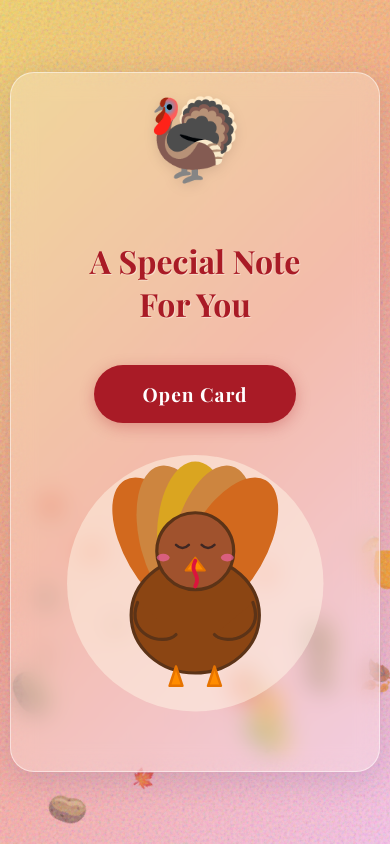
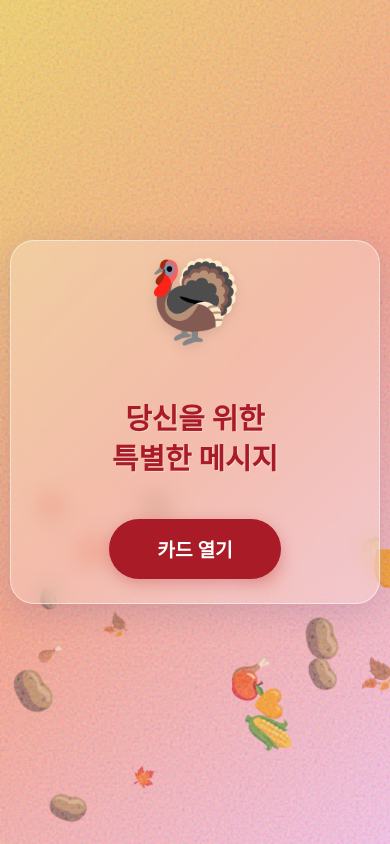
Before and after one commit to subeez/turkeyboii, a plain HTML site: page index.html in a window 390 px wide. Drawn offline with nearby package versions, Linux system fonts and the light colour scheme; a web font is replaced by a local one.

Commit message:
Update: latest changes

```diff
--- a/index.html
+++ b/index.html
@@ -1,12 +1,12 @@
 <!DOCTYPE html>
-<html lang="en">
+<html lang="ko">
 <head>
     <meta charset="UTF-8">
     <meta name="viewport" content="width=device-width, initial-scale=1.0">
-    <title>Happy Thanksgiving Miles! 🍂</title>
+    <title>즐거운 추수감사절 보내, 마일스! 🍂</title>
     <link rel="preconnect" href="https://fonts.googleapis.com">
     <link rel="preconnect" href="https://fonts.gstatic.com" crossorigin>
-    <link href="https://fonts.googleapis.com/css2?family=Great+Vibes&family=Lora:ital,wght@0,400;0,600;1,400&family=Playfair+Display:wght@700;900&display=swap" rel="stylesheet">
+    <link href="https://fonts.googleapis.com/css2?family=Gowun+Batang:wght@400;700&family=Nanum+Pen+Script&family=Noto+Serif+KR:wght@300;500&display=swap" rel="stylesheet">
 
     <style>
         /* --- CSS Variables & Reset --- */
@@ -25,10 +25,10 @@
         * { margin: 0; padding: 0; box-sizing: border-box; }
 
         body {
-            font-family: 'Lora', serif;
+            font-family: 'Noto Serif KR', serif; /* Korean Serif for body */
             color: var(--color-brown);
             min-height: 100vh;
-            overflow: hidden; /* Prevent scrollbars from floating elements */
+            overflow: hidden;
             position: relative;
             display: flex;
             justify-content: center;
@@ -37,7 +37,7 @@
             background: linear-gradient(135deg, #f6d365 0%, #fda085 50%, #fbc2eb 100%);
         }
 
-        /* --- Noise Texture Overlay (Film Grain Look) --- */
+        /* --- Noise Texture Overlay --- */
         .texture-overlay {
             position: fixed;
             top: 0; left: 0; width: 100%; height: 100%;
@@ -107,19 +107,23 @@
         }
 
         h1.intro-title {
-            font-family: 'Playfair Display', serif;
-            font-size: 2.5rem;
+            font-family: 'Gowun Batang', serif; /* Korean Heading Font */
+            font-weight: 700;
+            font-size: 2.2rem;
             color: var(--color-cranberry);
             margin-bottom: 1rem;
             text-shadow: 1px 1px 0px rgba(255,255,255,0.4);
+            line-height: 1.4;
+            word-break: keep-all; /* Prevents breaking words awkwardly in Korean */
         }
 
         button#open-button {
             background: var(--color-cranberry);
             color: #fff;
-            font-family: 'Playfair Display', serif;
+            font-family: 'Gowun Batang', serif;
+            font-weight: 700;
             font-size: 1.2rem;
-            letter-spacing: 1px;
+            letter-spacing: 0px;
             padding: 16px 48px;
             border: none;
             border-radius: 50px;
@@ -170,24 +174,27 @@
         }
 
         .letter-heading {
-            font-family: 'Playfair Display', serif;
+            font-family: 'Gowun Batang', serif;
+            font-weight: 700;
             color: var(--color-cranberry);
-            font-size: 2rem;
+            font-size: 1.8rem;
             margin-bottom: 1.5rem;
-            line-height: 1.2;
+            line-height: 1.3;
+            word-break: keep-all;
         }
 
         .letter-body {
-            font-size: 1.15rem;
-            line-height: 1.8em; /* Aligns with the paper lines */
+            font-size: 1.1rem;
+            line-height: 1.8em;
             text-align: left;
             margin-bottom: 2rem;
             color: #333;
+            word-break: keep-all; /* Important for Korean readability */
         }
 
         .signature {
-            font-family: 'Great Vibes', cursive;
-            font-size: 2.2rem;
+            font-family: 'Nanum Pen Script', cursive; /* Korean Handwriting Font */
+            font-size: 2.5rem;
             text-align: right;
             color: var(--color-pumpkin);
             margin-top: 1rem;
@@ -220,7 +227,7 @@
         @media (max-width: 600px) {
             .glass-container { width: 95%; padding: 1.5rem; }
             .paper-card { padding: 25px 20px; }
-            h1.intro-title { font-size: 2rem; }
+            h1.intro-title { font-size: 1.8rem; }
         }
     </style>
 </head>
@@ -234,56 +241,26 @@
 
         <div id="opening-screen">
             <div class="turkey-icon">🦃</div>
-            <h1 class="intro-title">A Special Note<br>For You</h1>
-            <button id="open-button" onclick="revealLetter()">Open Card</button>
+
+            <h1 class="intro-title">당신을 위한<br>특별한 메시지</h1>
+            <button id="open-button" onclick="revealLetter()">카드 열기</button>
         </div>
 
         <div id="letter-content">
             <div class="paper-card">
-                <h2 class="letter-heading">Happy Thanksgiving Miles!</h2>
+                <h2 class="letter-heading">즐거운 추수감사절 보내,<br>마일스!</h2>
                 <div class="letter-body">
-                    <p>I am truly thankful for the wonderful memories we've made together this year. I am thankful for meeting such an amazing individual and couldn't have asked for a more loving partner.</p>
+                    <p>올해 우리가 함께 만든 멋진 추억들에 정말 감사해. 이렇게 멋진 사람을 만나게 되어서, 그리고 이보다 더 사랑스러운 연인은 없을 거라는 생각에 항상 고마움을 느껴.</p>
                     <br>
-                    <p>I hope we can continue to grow together and have even more fun during this holiday season. I love you. &lt;3</p>
+                    <p>앞으로도 함께 성장하며 이번 연휴 동안 더 즐거운 시간 보냈으면 좋겠어. 사랑해. &lt;3</p>
                 </div>
-                <div class="signature">- Love, Soobin</div>
+                <div class="signature">- 사랑을 담아, 수빈</div>
             </div>
 
             <div class="footer-link">
                 Visit: <a href="https://github.com/subeez/turkeyboii" target="_blank">github.com/subeez/turkeyboii</a>
             </div>
         </div>
-        <svg xmlns="http://www.w3.org/2000/svg" viewBox="0 0 500 500">
-  <circle cx="250" cy="250" r="200" fill="#fff5e6" opacity="0.5" />
-
-  <g transform="translate(250, 280)">
-    <ellipse cx="0" cy="-100" rx="60" ry="120" fill="#d2691e" transform="rotate(-30)"/>
-    <ellipse cx="0" cy="-100" rx="60" ry="120" fill="#cd853f" transform="rotate(-15)"/>
-    <ellipse cx="0" cy="-100" rx="60" ry="120" fill="#daa520"/>
-    <ellipse cx="0" cy="-100" rx="60" ry="120" fill="#cd853f" transform="rotate(15)"/>
-    <ellipse cx="0" cy="-100" rx="60" ry="120" fill="#d2691e" transform="rotate(30)"/>
-  </g>
-
-  <ellipse cx="250" cy="300" rx="100" ry="90" fill="#8b4513" stroke="#5c3317" stroke-width="5"/>
-
-  <circle cx="250" cy="200" r="60" fill="#a0522d" stroke="#5c3317" stroke-width="5"/>
-
-  <path d="M220 190 Q230 200 240 190" stroke="#3e2723" stroke-width="4" fill="none" stroke-linecap="round"/>
-  <path d="M260 190 Q270 200 280 190" stroke="#3e2723" stroke-width="4" fill="none" stroke-linecap="round"/>
-
-  <path d="M250 210 L235 230 L265 230 Z" fill="#ff8c00" stroke="#e67300" stroke-width="3" stroke-linejoin="round"/>
-
-  <path d="M250 215 C240 235, 260 235, 250 255" stroke="#dc143c" stroke-width="6" fill="none" stroke-linecap="round"/>
-
-  <path d="M160 280 C140 330, 200 350, 220 330" fill="#8b4513" stroke="#5c3317" stroke-width="5" stroke-linecap="round"/>
-  <path d="M340 280 C360 330, 300 350, 280 330" fill="#8b4513" stroke="#5c3317" stroke-width="5" stroke-linecap="round"/>
-
-  <path d="M220 380 L210 410 L230 410 Z" fill="#ff8c00" stroke="#e67300" stroke-width="4" stroke-linejoin="round"/>
-  <path d="M280 380 L270 410 L290 410 Z" fill="#ff8c00" stroke="#e67300" stroke-width="4" stroke-linejoin="round"/>
-
-  <ellipse cx="200" cy="210" rx="10" ry="6" fill="#ff69b4" opacity="0.6"/>
-  <ellipse cx="300" cy="210" rx="10" ry="6" fill="#ff69b4" opacity="0.6"/>
-</svg>
 
     </main>
 
```
